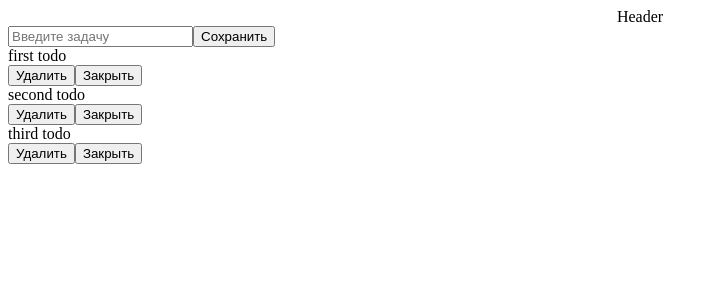
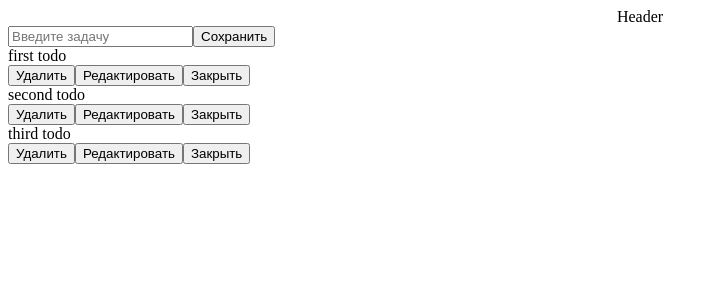
Before and after one commit to dudkinsa/todo_list, a React (Create React App) app: page / in a window 1280 px wide. Shown: the top 300 px of the page, without its empty margins (0-718 px from the left). Built offline with nearby package versions, Linux system fonts and the light colour scheme.

Commit message:
create button edit and function editTodo, useState edit

```diff
--- a/src/components/TodoList/index.jsx
+++ b/src/components/TodoList/index.jsx
@@ -1,33 +1,55 @@
-import React from 'react'
+import React from 'react';
 
-function TodoList({todo, setTodo}) {
+function TodoList({ todo, setTodo }) {
+  const [edit, setEdit] = React.useState(null);
 
   const deleteTodo = (id) => {
-  let newTodo = [...todo].filter(item => item.id!==id)
-  setTodo(newTodo)
-  }
+    let newTodo = [...todo].filter((item) => item.id !== id);
+    setTodo(newTodo);
+  };
 
   const statusTodo = (id) => {
-    let newTodo = [...todo].filter(item => {
-      if(item.id === id){
-        item.status = !item.status
+    let newTodo = [...todo].filter((item) => {
+      if (item.id === id) {
+        item.status = !item.status;
       }
       return item;
-    })
+    });
     setTodo(newTodo);
-  }
+  };
 
+  const editTodo = (id) => {
+    setEdit(id);
+  };
 
   return (
-   todo.map((item) => (
-  <div key={item.id}>
-    <div>{item.title}</div>
-    <button onClick={() =>  deleteTodo(item.id)}>Удалить</button>
-    <button onClick={() =>  statusTodo(item.id)}>Закрыть</button>
-  </div>
-
-   ))
-  )
+    <>
+      {todo.map((item) => (
+        <div key={item.id}>
+          {edit === item.id ? (
+            <div>
+              <input />
+              <button>Сохранить</button>
+            </div>
+          ) : (
+            <div>{item.title}</div>
+          )}
+          {edit === item.id ? (
+            <div>
+              <button>Сохранить</button>
+            </div>
+          ) : (
+            <div>
+              <button onClick={() => deleteTodo(item.id)}>Удалить</button>
+              <button onClick={() => editTodo(item.id)}>Редактировать</button>
+              <button onClick={() => statusTodo(item.id)}>Закрыть</button>
+              {/*  */}
+            </div>
+          )}
+        </div>
+      ))}
+    </>
+  );
 }
 
-export default TodoList
+export default TodoList;
```
